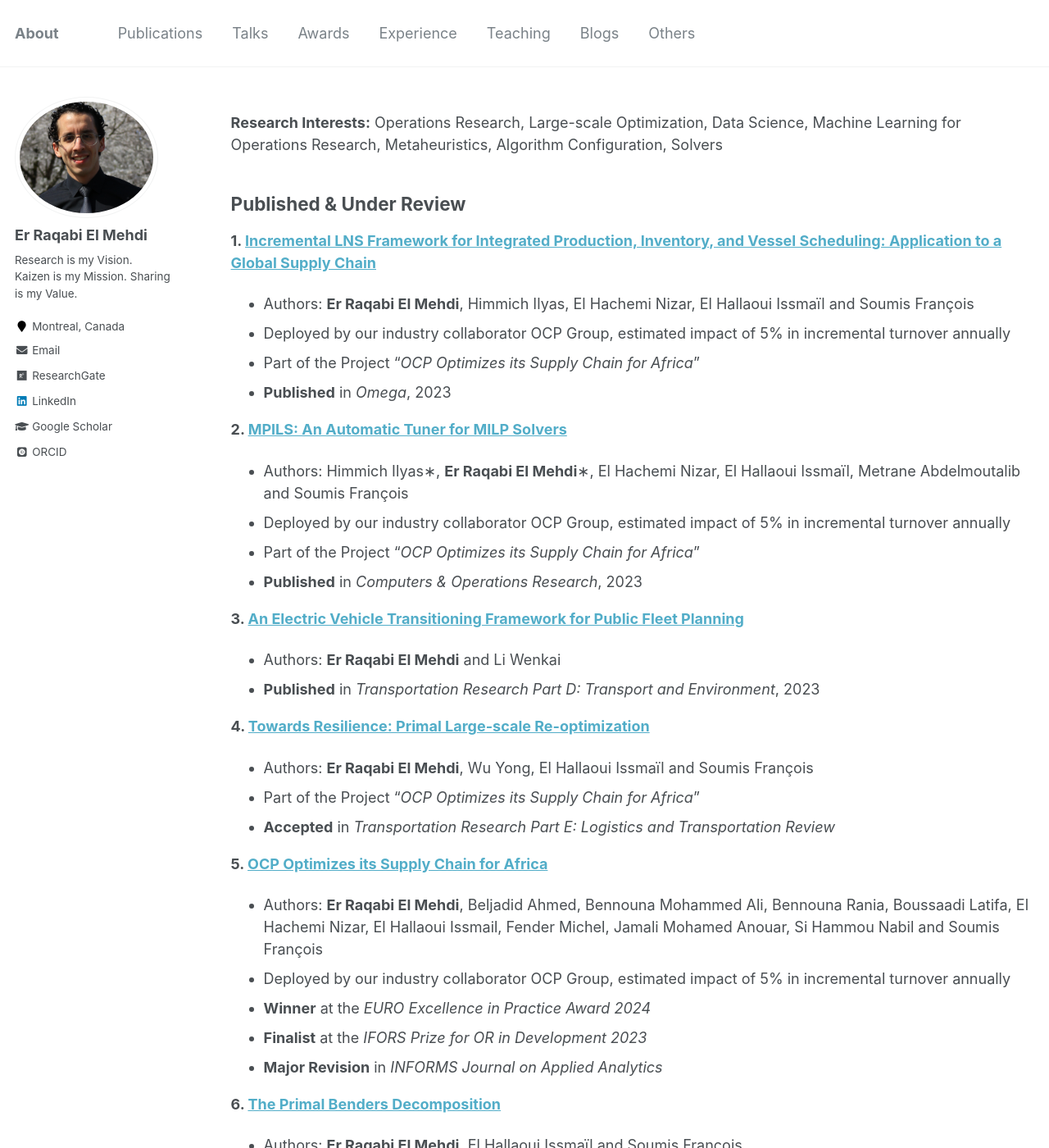
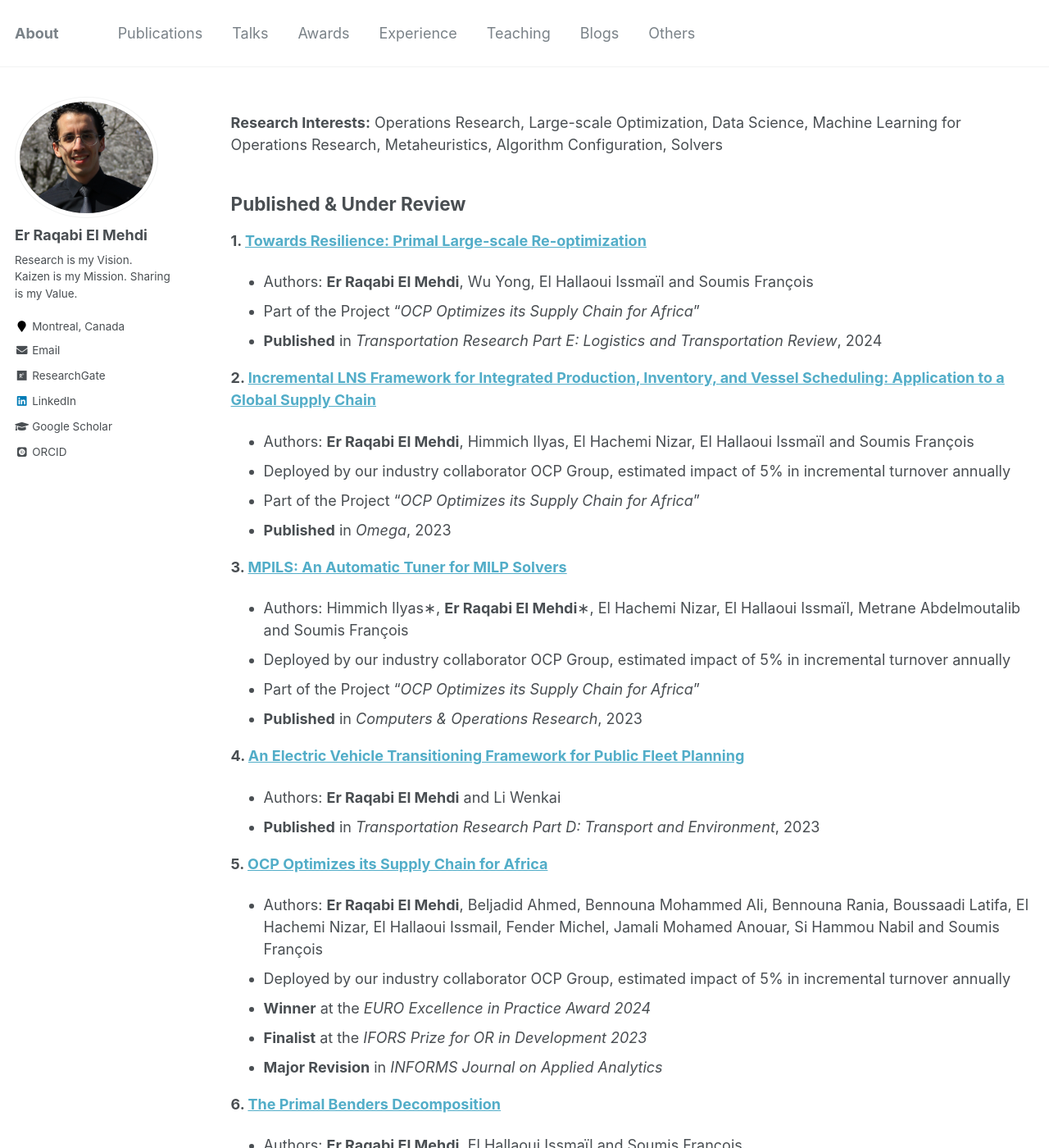
Before and after one commit to RqbMedi/rqbmedi.github.io, a Jekyll site: the page built from _pages/publications.md, in a window 1280 px wide and 1400 px high. Shown: the whole window at 82% size. Built offline with Jekyll 4.4.1, drawn with Linux system fonts in a browser that asks for light colours; some web fonts are replaced.

Commit message:
Update publications.md

```diff
--- a/_pages/publications.md
+++ b/_pages/publications.md
@@ -9,27 +9,26 @@ author_profile: true
 
 Published & Under Review
 ------
+**1. [Towards Resilience: Primal Large-scale Re-optimization](https://doi.org/10.1016/j.tre.2024.103819)**
+ - Authors: **Er Raqabi El Mehdi**, Wu Yong, El Hallaoui Issmaïl and Soumis François
+ - Part of the Project "*OCP Optimizes its Supply Chain for Africa*"
+ - **Published** in *Transportation Research Part E: Logistics and Transportation Review*, 2024
 
-**1. [Incremental LNS Framework for Integrated Production, Inventory, and Vessel Scheduling: Application to a Global Supply Chain](https://www.sciencedirect.com/science/article/pii/S0305048322002274)**
+**2. [Incremental LNS Framework for Integrated Production, Inventory, and Vessel Scheduling: Application to a Global Supply Chain](https://www.sciencedirect.com/science/article/pii/S0305048322002274)**
  - Authors: **Er Raqabi El Mehdi**, Himmich Ilyas, El Hachemi Nizar, El Hallaoui Issmaïl and Soumis François
  - Deployed by our industry collaborator OCP Group, estimated impact of 5% in incremental turnover annually
  - Part of the Project "*OCP Optimizes its Supply Chain for Africa*"
  - **Published** in *Omega*, 2023
 
-**2. [MPILS: An Automatic Tuner for MILP Solvers](https://www.sciencedirect.com/science/article/pii/S0305054823002083)**
+**3. [MPILS: An Automatic Tuner for MILP Solvers](https://www.sciencedirect.com/science/article/pii/S0305054823002083)**
  - Authors: Himmich Ilyas∗, **Er Raqabi El Mehdi**∗, El Hachemi Nizar, El Hallaoui Issmaïl, Metrane Abdelmoutalib and Soumis François
  - Deployed by our industry collaborator OCP Group, estimated impact of 5% in incremental turnover annually
  - Part of the Project "*OCP Optimizes its Supply Chain for Africa*"
  - **Published** in *Computers & Operations Research*, 2023
 
-**3. [An Electric Vehicle Transitioning Framework for Public Fleet Planning](https://www.sciencedirect.com/science/article/pii/S1361920923001293)**
+**4. [An Electric Vehicle Transitioning Framework for Public Fleet Planning](https://www.sciencedirect.com/science/article/pii/S1361920923001293)**
  - Authors: **Er Raqabi El Mehdi** and Li Wenkai
  - **Published** in *Transportation Research Part D: Transport and Environment*, 2023
-
-**4. [Towards Resilience: Primal Large-scale Re-optimization](https://www.gerad.ca/en/papers/G-2023-28)**
- - Authors: **Er Raqabi El Mehdi**, Wu Yong, El Hallaoui Issmaïl and Soumis François
- - Part of the Project "*OCP Optimizes its Supply Chain for Africa*"
- - **Accepted** in *Transportation Research Part E: Logistics and Transportation Review*
 
 **5. [OCP Optimizes its Supply Chain for Africa](https://www.gerad.ca/en/papers/G-2023-29)**
  - Authors: **Er Raqabi El Mehdi**, Beljadid Ahmed, Bennouna Mohammed Ali, Bennouna Rania, Boussaadi Latifa, El Hachemi Nizar, El Hallaoui Issmail, Fender Michel, Jamali Mohamed Anouar, Si Hammou Nabil and Soumis François
```
